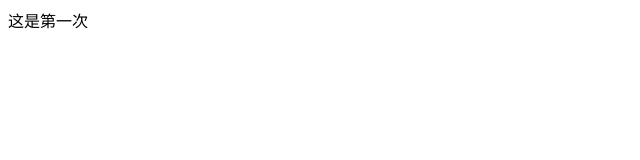
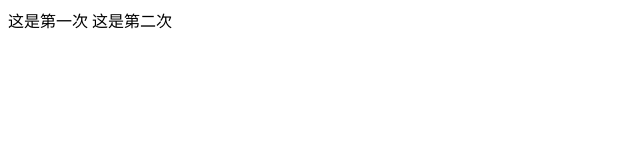
Before and after one commit to x2207475/text02, a plain HTML site: page 00.html in a window 1280 px wide. Shown: the whole page, without its empty margins (0-640 px from the left). Drawn offline with Linux system fonts and the light colour scheme.

Commit message:
这是第二次

```diff
--- a/00.html
+++ b/00.html
@@ -6,5 +6,6 @@
 </head>
 <body>
 这是第一次
+这是第二次
 </body>
 </html>
```
